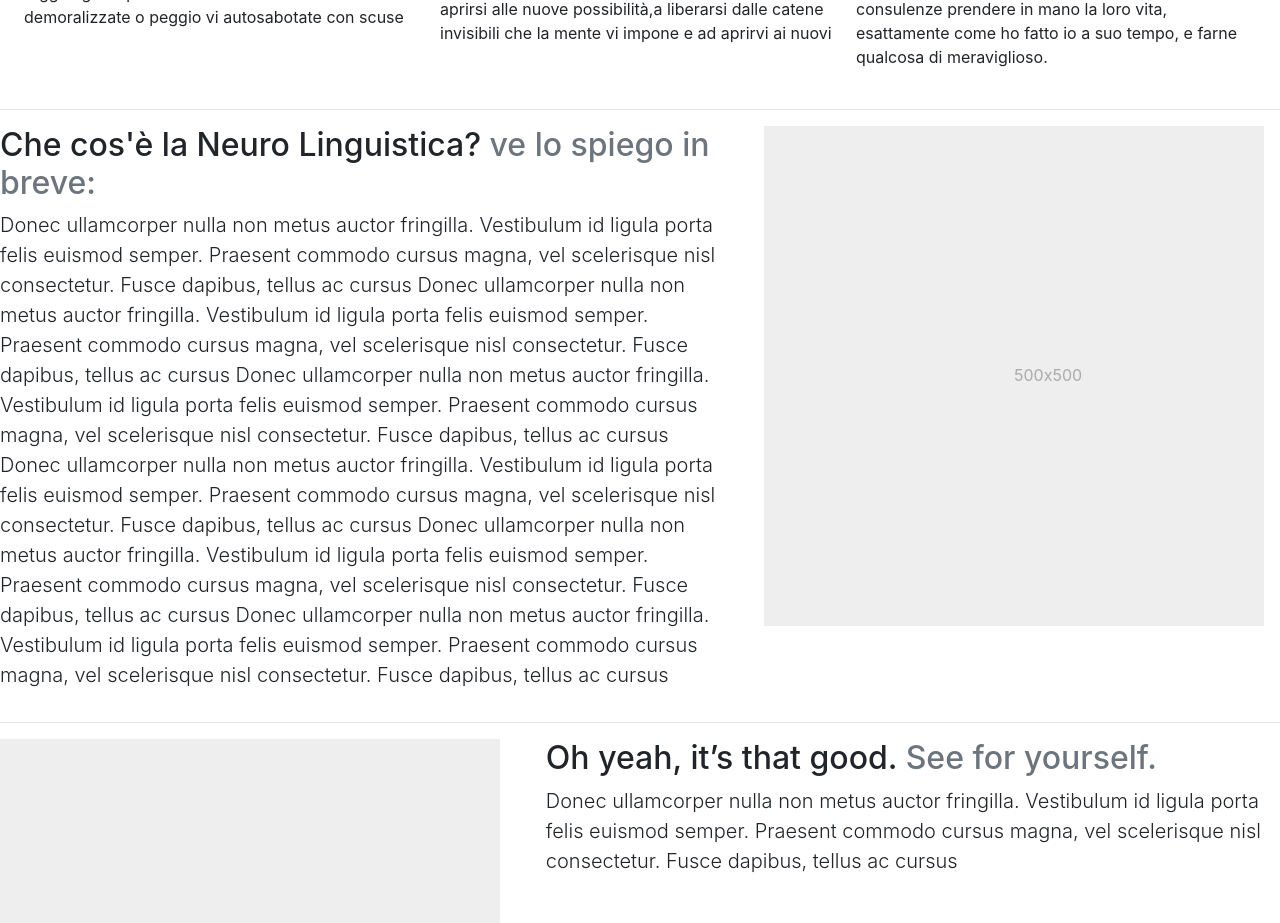
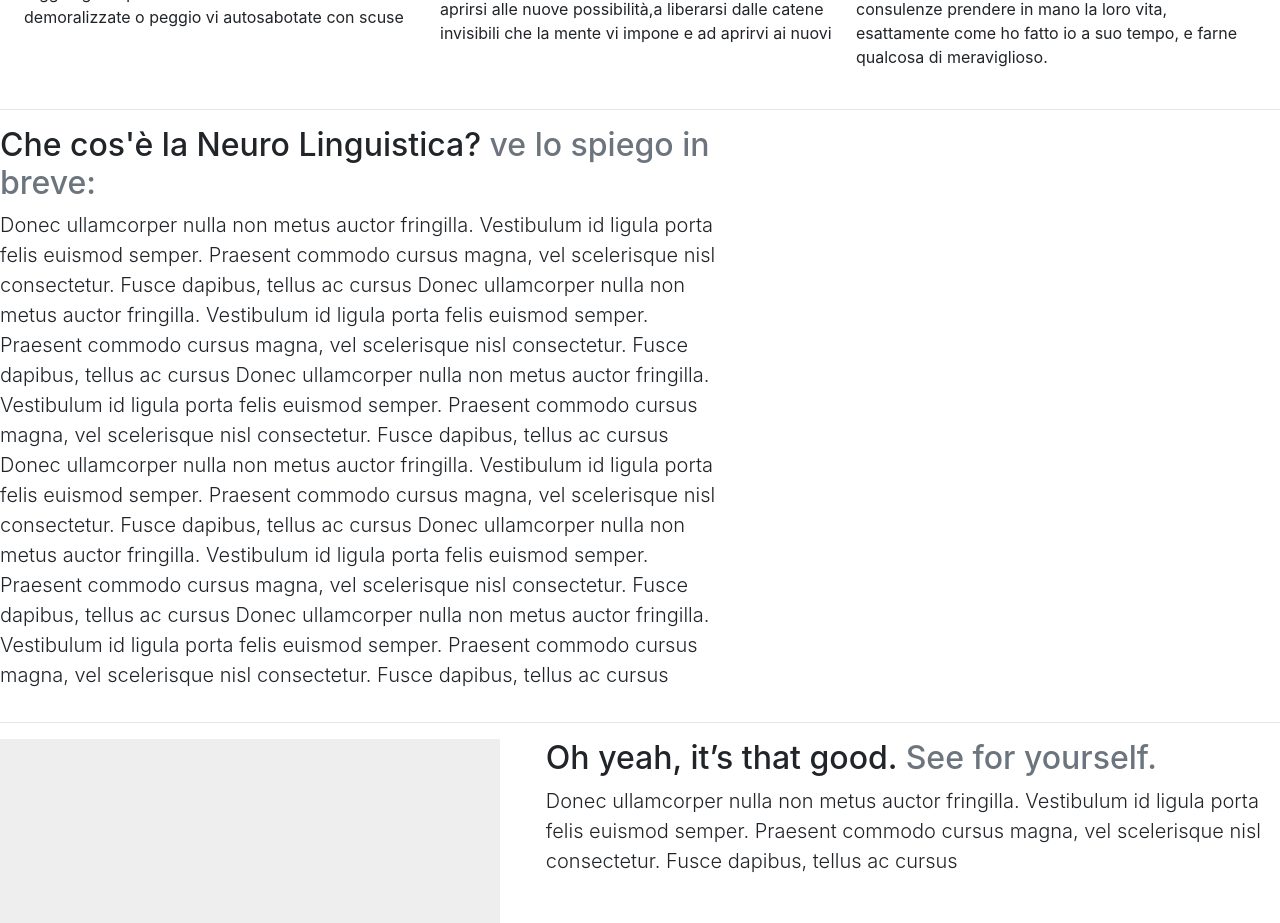
Before and after one commit to Netta90/react_sito_luca, a React (Create React App) app: page / in a window 1280 px wide. Shown: the part 880-1803 px from the top of the page. Built offline with nearby package versions, Linux system fonts and the light colour scheme.

Commit message:
Aggiornamento sera immagini svg

```diff
--- a/src/App.js
+++ b/src/App.js
@@ -6,6 +6,7 @@ import Content from './content';
 import Footer from './Footer';
 import './Footer.css';
 import './Topbar.css';
+
 
 class App extends React.Component {
 
--- a/src/content.js
+++ b/src/content.js
@@ -1,7 +1,6 @@
 import React from 'react';
 import './content.css';
-import Image from 'react-bootstrap/Image';
-
+import ImageOne from './cervello.jpg';
 
 
 
@@ -53,11 +52,10 @@ class Content extends React.Component {
 					</div>
 					<div class="col-md-5">
 						<svg class="bd-placeholder-img bd-placeholder-img-lg featurette-image img-fluid mx-auto" width="500"
-							height="500" xmlns="http://www.w3.org/2000/svg" preserveAspectRatio="xMidYMid slice" focusable="false"
+							height="500" xmlns="ImageOne" preserveAspectRatio="xMidYMid slice" focusable="false"
 							role="img" aria-label="Placeholder: 500x500">
 							<title>Placeholder</title>
-							<rect width="100%" height="100%" fill="#eee"></rect><text x="50%" y="50%" fill="#aaa"
-								dy=".3em">500x500</text>
+
 						</svg>
 					</div>
 				</div>
--- a/src/top-bar.js
+++ b/src/top-bar.js
@@ -1,6 +1,6 @@
 import React from 'react';
 import './Topbar.css';
-import Logo from './logo.png'
+import Logo from './logo.png';
 
 class TopBar extends React.Component {
 	render() {
```
Also changed, not shown: src/cervello.jpg (added).
